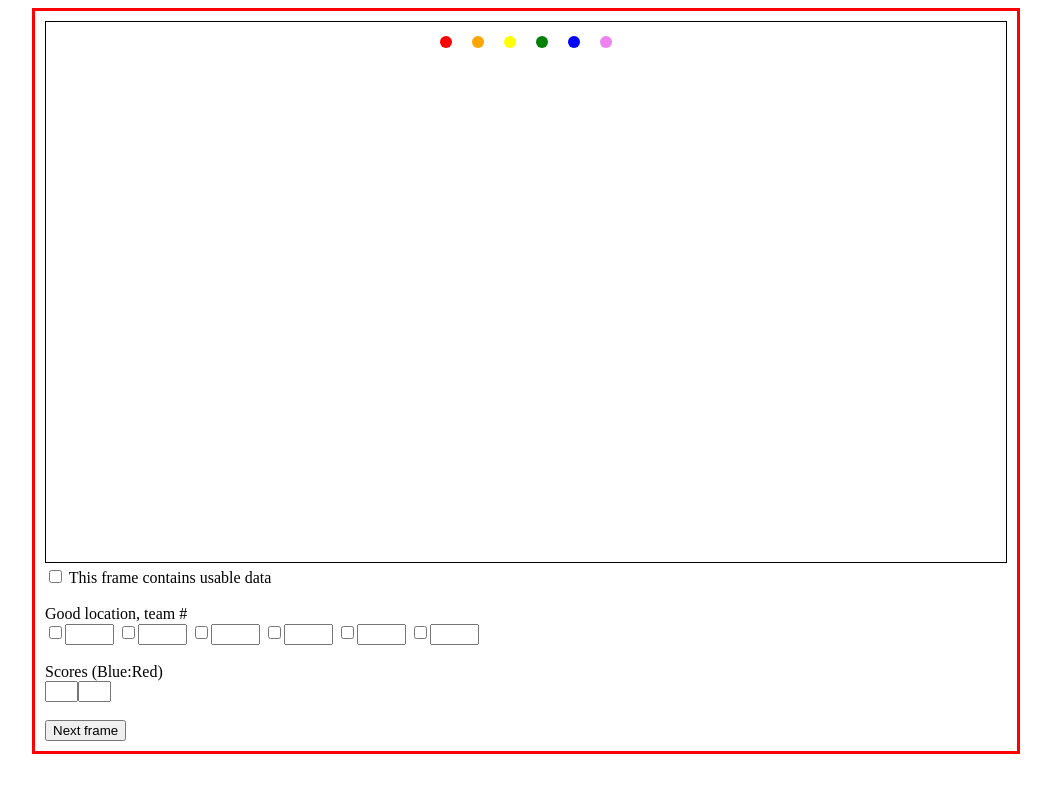
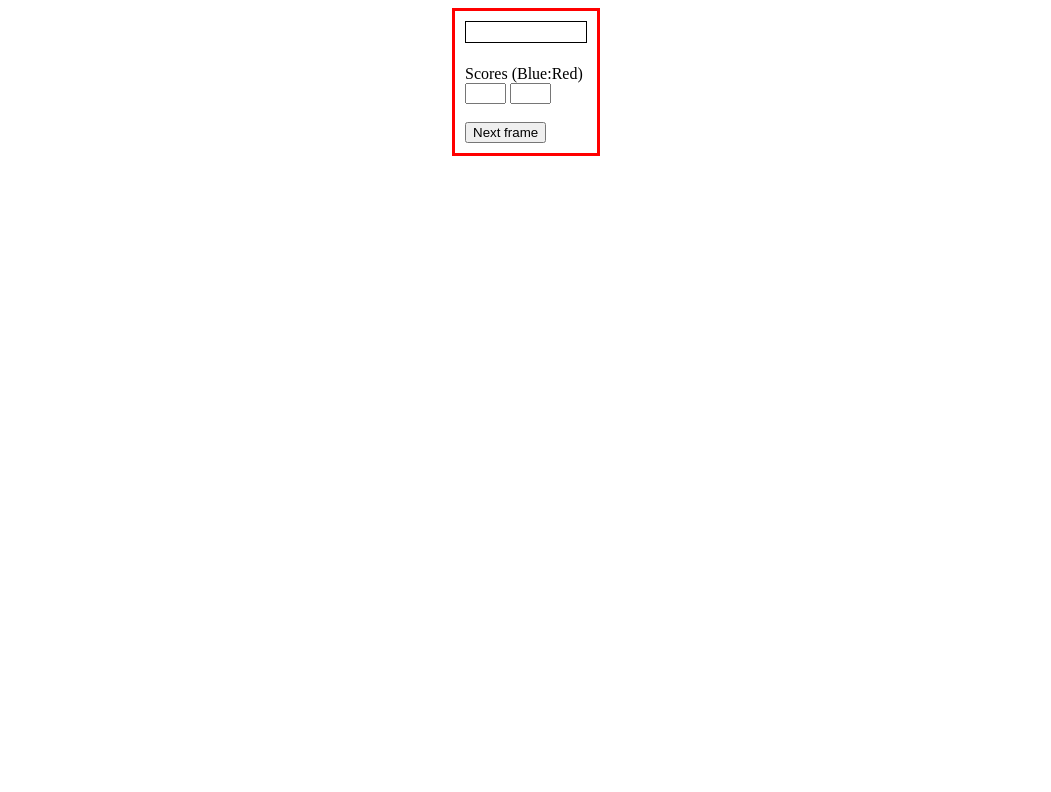
Before and after one commit to clifflocked/bearvision, a plain HTML site: page frontend/static/index.html in a window 1280 px wide. Both pictures are taken after a click on the input "Next frame". Shown: the whole page, without its empty margins (114-1165 px from the left). Drawn offline with Linux system fonts and the light colour scheme; no server answers.

Commit message:
Modify data labeler for just scores right now

```diff
--- a/frontend/static/annotation.js
+++ b/frontend/static/annotation.js
@@ -26,9 +26,9 @@ function Dot(i) {
 }
 
 let dots = [];
-for (var i = 0; i < 6; i++) {
+/*for (var i = 0; i < 6; i++) {
   dots.push(new Dot(i));
-}
+}*/
 
 let dragging = false;
 
@@ -45,26 +45,25 @@ function draw() {
 }
 
 function nextframe() {
-  const goodframe = document.getElementById("goodframe").checked;
-  let teams = [];
+  const bluescore = document.getElementById("bluescore").value;
+  const redscore = document.getElementById("redscore").value;
+  /*let teams = [];
 
   for (var i = 1; i < 7; i++) {
     teams.push([
       document.getElementById(`team${i}-good`).checked,
       document.getElementById(`team${i}-num`).value,
     ]);
-  }
+  }*/
 
   let data = {
-    goodframe: `${goodframe}`,
-    teams: `${teams}`,
-    dots: [],
-    framenum: `${framenum}`,
+    bluescore: `${bluescore}`,
+    redscore: `${redscore}`,
   };
 
-  for (var i = 0; i < dots.length; i++) {
+  /*for (var i = 0; i < dots.length; i++) {
     data.dots.push({ x: dots[i].x, y: dots[i].y });
-  }
+  }*/
 
   fetch("/data", {
     method: "POST",
@@ -90,7 +89,7 @@ function nextframe() {
 
   draw();
 }
-
+/*
 function mouseOnDot(dotx, doty, dotr, x, y) {
   let dx = x - dotx;
   let dy = y - doty;
@@ -125,4 +124,4 @@ canvas.addEventListener("mousemove", (e) => {
 
 canvas.addEventListener("mouseup", () => {
   dragging = false;
-});
+  */
--- a/frontend/static/index.html
+++ b/frontend/static/index.html
@@ -9,7 +9,7 @@
 
             .annotator {
                 margin: auto;
-                width: 962px; /* 962 because 960 (width of video frame) + 2 (width of canvas border * 2)*/
+                width: 122px; /* 122 because 120 (width of video frame) + 2 (width of canvas border * 2)*/
                 border: 3px solid red;
                 padding: 10px
             }
@@ -18,26 +18,13 @@
     <body>
         <div class="annotator">
 
-        <canvas id="annotation" width="960" height="540"></canvas>
-
-        <br>
-        <input type="checkbox" id="goodframe">
-        <label for="goodframe">This frame contains usable data</label>
-
-        <br><br>
-
-        <label for="teams">Good location, team #</label><br>
-        <input type="checkbox" id="team1-good"><input type="text" id="team1-num" size="3">
-        <input type="checkbox" id="team2-good"><input type="text" id="team2-num" size="3">
-        <input type="checkbox" id="team3-good"><input type="text" id="team3-num" size="3">
-        <input type="checkbox" id="team4-good"><input type="text" id="team4-num" size="3">
-        <input type="checkbox" id="team5-good"><input type="text" id="team5-num" size="3">
-        <input type="checkbox" id="team6-good"><input type="text" id="team6-num" size="3">
+        <canvas id="annotation" width="120" height="20"></canvas>
 
         <br><br>
 
         <label for="score1">Scores (Blue:Red)</label><br>
-        <input type="text" id="bluescore" size="1"><input type="text" id="redscore" size="1">
+        <input type="text" id="bluescore" size="2" onfocus="this.value=''">
+        <input type="text" id="redscore" size="2" onfocus="this.value=''">
 
         <br><br>
 
```
Also changed, not shown: 1 other file.
